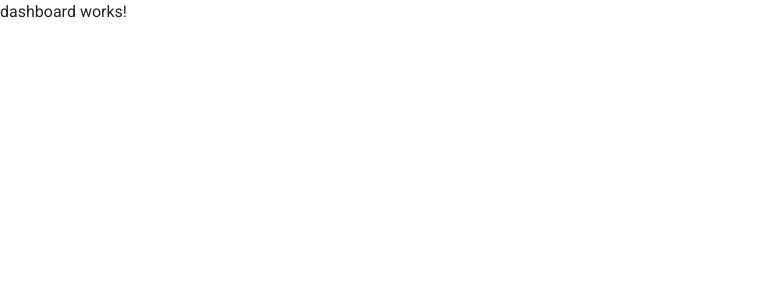
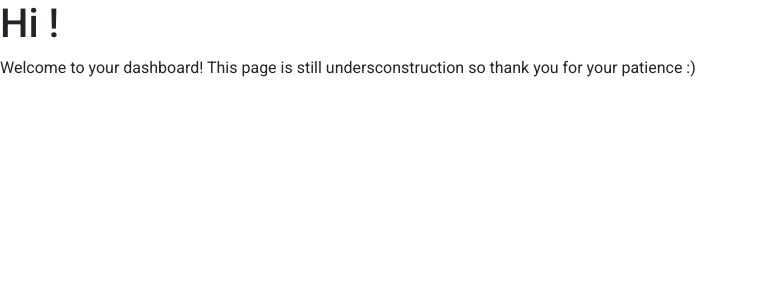
Before and after one commit to Elie-Soued/seniorDev, an Angular app: page /dashboard in a window 1280 px wide. Shown: the top 300 px of the page, without its empty margins (0-758 px from the left). Built offline with nearby package versions, Linux system fonts and the light colour scheme.

Commit message:
setting the user fullname in local storage to be able to be shown on dashboard (temporary solution)

```diff
--- a/src/views/dashboard/dashboard.component.html
+++ b/src/views/dashboard/dashboard.component.html
@@ -1 +1,6 @@
-<p>dashboard works!</p>
+<h1>Hi {{ fullname }} !</h1>
+
+<p>
+  Welcome to your dashboard! This page is still undersconstruction so thank you
+  for your patience :)
+</p>
--- a/src/views/dashboard/dashboard.component.ts
+++ b/src/views/dashboard/dashboard.component.ts
@@ -5,4 +5,6 @@ import { Component } from '@angular/core';
   imports: [],
   templateUrl: './dashboard.component.html',
 })
-export class DashboardComponent {}
+export class DashboardComponent {
+  fullname = localStorage.getItem('fullname');
+}
--- a/src/views/landingpage/landingpage.component.ts
+++ b/src/views/landingpage/landingpage.component.ts
@@ -26,10 +26,11 @@ export class LandingpageComponent {
       })
       .subscribe({
         next: (response: any) => {
-          const { code, accessToken, message } = response;
+          const { code, accessToken, message, user } = response;
           if (code === 200) {
             this.router.navigate(['/dashboard']);
             localStorage.setItem('accessToken', accessToken);
+            localStorage.setItem('fullname', user.fullname);
           } else {
             this.error = message;
           }
```
